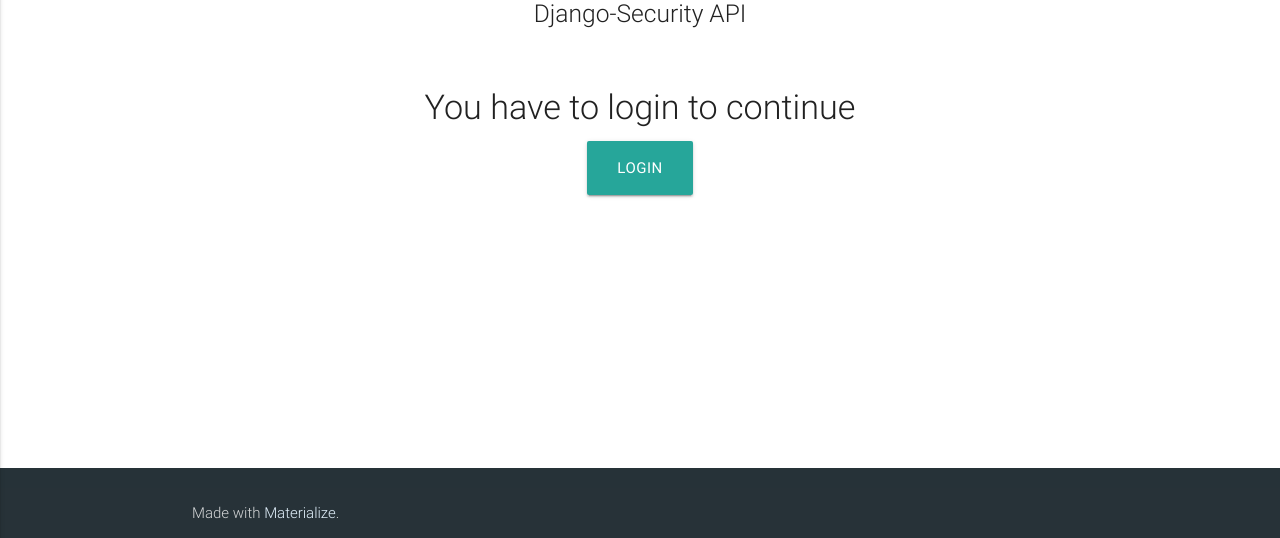
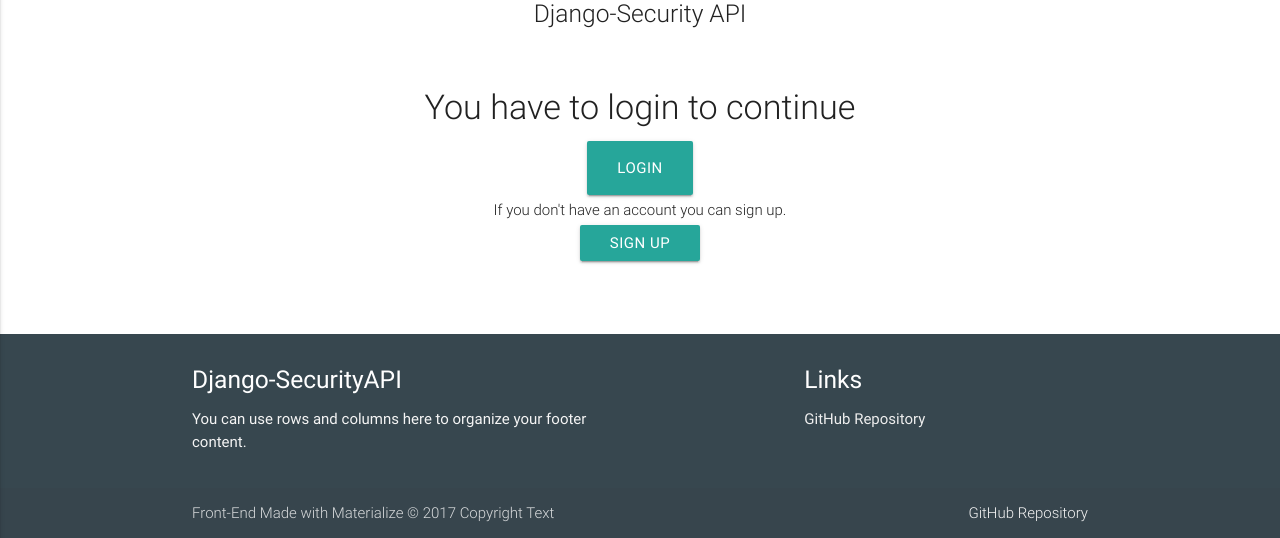
Before and after one commit to kahihia/Django-SecurityAPI, a Django app: page / in a window 1280 px wide. Shown: the part 262-800 px from the top of the page. Run offline with Django 3.2, Linux system fonts and the light colour scheme; parts of the project's set-up code (start-up, migrations or seed data) failed here and were passed over.

Commit message:
CSS improvements

```diff
--- a/application/static/css/style.css
+++ b/application/static/css/style.css
@@ -14,12 +14,13 @@
     font-size: inherit;
 }
 
+/* For sticky footer */
 body {
     display: flex;
     min-height: 100vh;
     flex-direction: column;
 }
-
+/* For sticky footer */
 main {
     flex: 1 0 auto;
 }
--- a/templates/base.html
+++ b/templates/base.html
@@ -32,14 +32,14 @@
                 <li><a class="dropdown-button" href="#" data-activates="dropdown1" data-beloworigin="true" data-constrainwidth="false">Actions<i class="material-icons right">arrow_drop_down</i></a>
                   <ul id="dropdown1" class="dropdown-content" style="width:250px;position:absolute;top: 64px;left: 619.875px; opacity: 1; display: none;" >
                       {% if user.is_authenticated %}
-                      <li><a class="grey-text darken-4" href="/logout/">Logout</a></li>
-                      <li><a href="/change-password/">Change Password</a></li>
+                      <li><a class="red-text darken-4" href="/logout/">Logout</a></li>
+                      <li><a class="darken-4" href="/change-password/">Change Password</a></li>
                       {% else %}
-                      <li><a class="grey-text darken-4" href="/login/">Login</a></li>
-                      <li><a class="grey-text darken-4" href="/signup/">Sign Up</a></li>
+                      <li><a class="blue-text darken-4" href="/login/">Login</a></li>
+                      <li><a class="cyan-text darken-4" href="/signup/">Sign Up</a></li>
                       {% endif %}
-                      <li><a class="grey-text darken-4" href="/admin/">Administration pannel</a></li>
-                      <li><a class="grey-text darken-4" href="/rest/">Test REST API</a></li>
+                      <li><a class="darken-4" href="/admin/">Administration pannel</a></li>
+                      <li><a class="darken-4" href="/rest/">Test REST API</a></li>
                   </ul>
                 </li>
             </ul>
@@ -78,12 +78,27 @@
 </main>
 
     <!--  Footer -->
-    <footer class="page-footer blue-grey darken-4">
-        <div class="footer-copyright">
-            <div class="container">
-                Made with <a class="blue-text text-lighten-5" href="http://materializecss.com">Materialize</a>.
-            </div>
+    <footer class="page-footer blue-grey darken-3">
+      <div class="container">
+        <div class="row">
+          <div class="col l6 s12">
+            <h5 class="white-text">Django-SecurityAPI</h5>
+            <p class="grey-text text-lighten-4">You can use rows and columns here to organize your footer content.</p>
+          </div>
+          <div class="col l4 offset-l2 s12">
+            <h5 class="white-text">Links</h5>
+            <ul>
+              <li><a class="grey-text text-lighten-3" href="https://github.com/DataIsTheNewBlack/Django-SecurityAPI">GitHub Repository</a></li>
+            </ul>
+          </div>
         </div>
+      </div>
+      <div class="footer-copyright">
+        <div class="container">
+        Front-End Made with Materialize © 2017 Copyright Text
+        <a class="grey-text text-lighten-4 right" href="https://github.com/DataIsTheNewBlack/Django-SecurityAPI">GitHub Repository</a>
+        </div>
+      </div>
     </footer>
 
 
--- a/templates/home.html
+++ b/templates/home.html
@@ -43,12 +43,20 @@
                           <br>
                         </p>
                     {% else %}
-                    <h4 class="header col s12 light"> You have to login to continue</h4>
+                    <div class="col s12">
+                      <h4 class="header col s12 light"> You have to login to continue</h4>
+                      <div class="col s12">
+                        <a class="waves-effect waves-light btn-large" href="/login/">Login</a>
+                      </div>
+                    </div>
+                    <div class="col s12">
+                    <h6 class="header col s12 light"> If you don't have an account you can sign up.</h6>
                         <div class="col s12">
-                          <a class="waves-effect waves-light btn-large" href="/login/">Login</a>
+                          <a class="waves-effect waves-light btn" href="/signup/">Sign Up</a>
                         </div>
+                    </div>
                     {% endif %}
-                      </div>
+                    </div>
                   </div>
                 </div>
             </div>
```
Also changed, not shown: application/static/images/verified.png (deleted), db.sqlite3.
